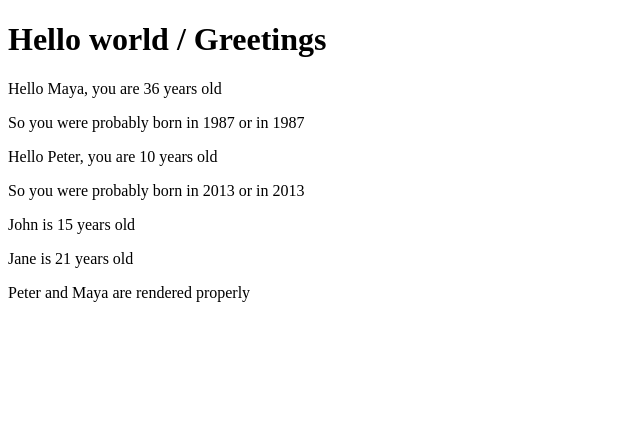
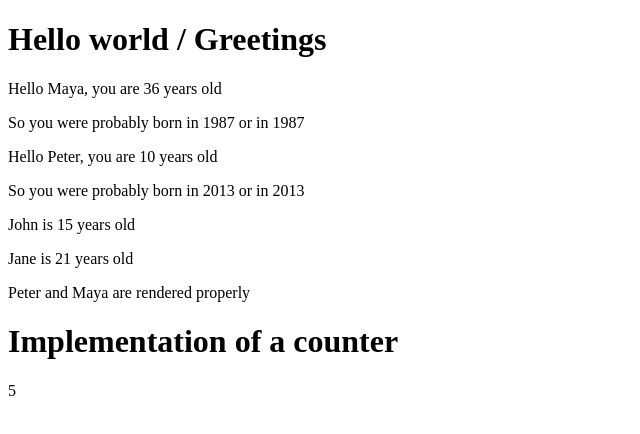
Before and after one commit to lanszelot666/Fullstack-Open, a React (Vite) app in the folder Part1/Base_tutorial/: page / in a window 1280 px wide. Shown: the top 434 px of the page, without its empty margins (0-640 px from the left). Built offline with nearby package versions, Linux system fonts and the light colour scheme.

Commit message:
Implement basic counter
* Using the refresh method to rerender page

```diff
--- a/Part1/Base_tutorial/src/App.jsx
+++ b/Part1/Base_tutorial/src/App.jsx
@@ -1,16 +1,13 @@
-const Hello = (props) => {
-
-    const name = props.name
-    const age = props.age
+const Hello = ({ name, age }) => {
 
     const bornYear = () => new Date().getFullYear() - age
 
     const bornYear2 = () => {
         const yearNow = new Date().getFullYear()
-        return yearNow - props.age
+        return yearNow - age
     }
 
-    console.log(props)
+    console.log(name, age)
     return (
         <div>
             <p>Hello {name}, you are {age} years old </p>
@@ -19,7 +16,9 @@ const Hello = (props) => {
     )
 }
 
-const App = () => {
+const App = (props) => {
+
+    const {counter} = props
 
     // Console related variables
     const now = new Date()
@@ -50,6 +49,8 @@ const App = () => {
             <p>{friends[0].name} is {friends[0].age} years old</p>
             <p>{friends[1].name} is {friends[1].age} years old</p>
             <p>{friendArray[0]} and {friendArray[1]} are rendered properly</p>
+            <h1>Implementation of a counter</h1>
+            <div>{counter}</div>
         </div>
     )
 }
--- a/Part1/Base_tutorial/src/main.jsx
+++ b/Part1/Base_tutorial/src/main.jsx
@@ -1,6 +1,15 @@
 import ReactDOM from 'react-dom/client'
 import App from './App.jsx'
 
-ReactDOM.createRoot(document.getElementById('root')).render(
-    <App />
-)
+let counter = 1
+
+const refresh = () => {
+    ReactDOM.createRoot(document.getElementById('root')).render(
+        <App counter={counter} />
+    )
+}
+
+setInterval(() => {
+    refresh()
+    counter += 1
+}, 1000)
```
